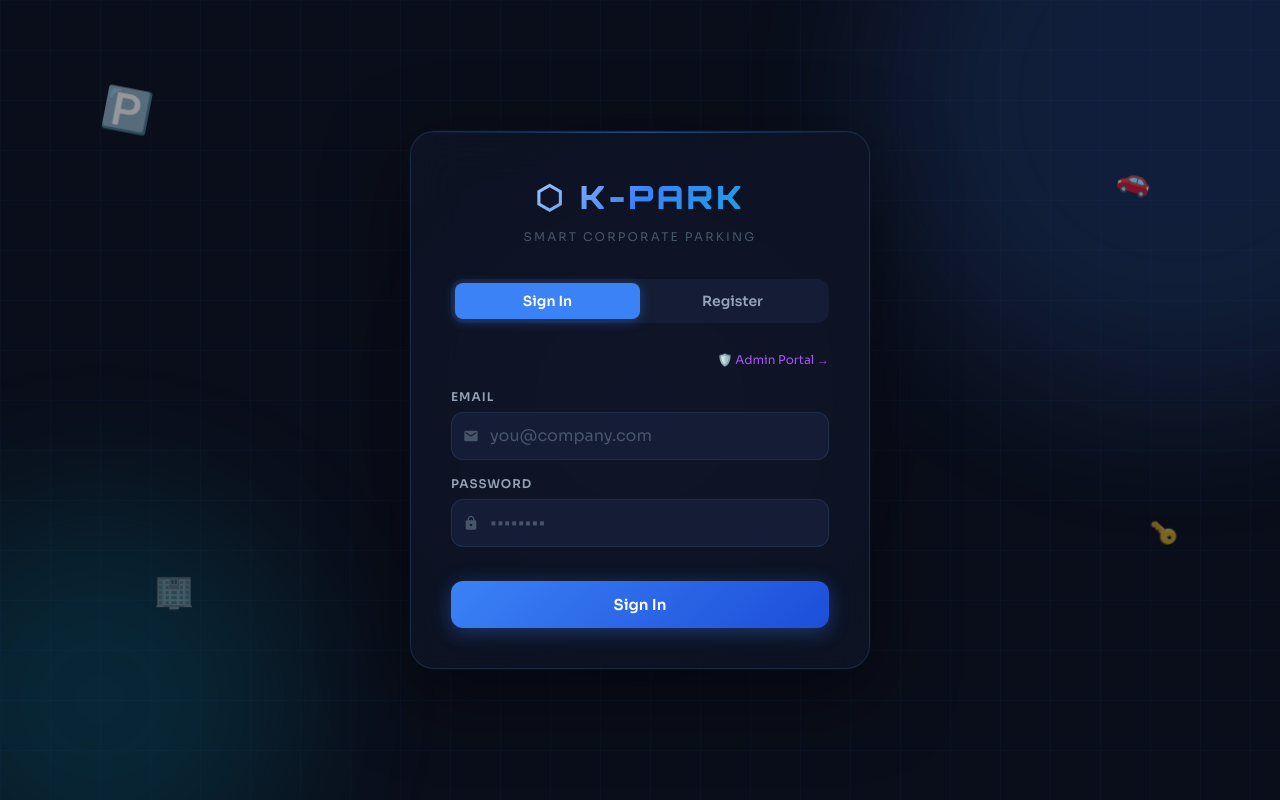
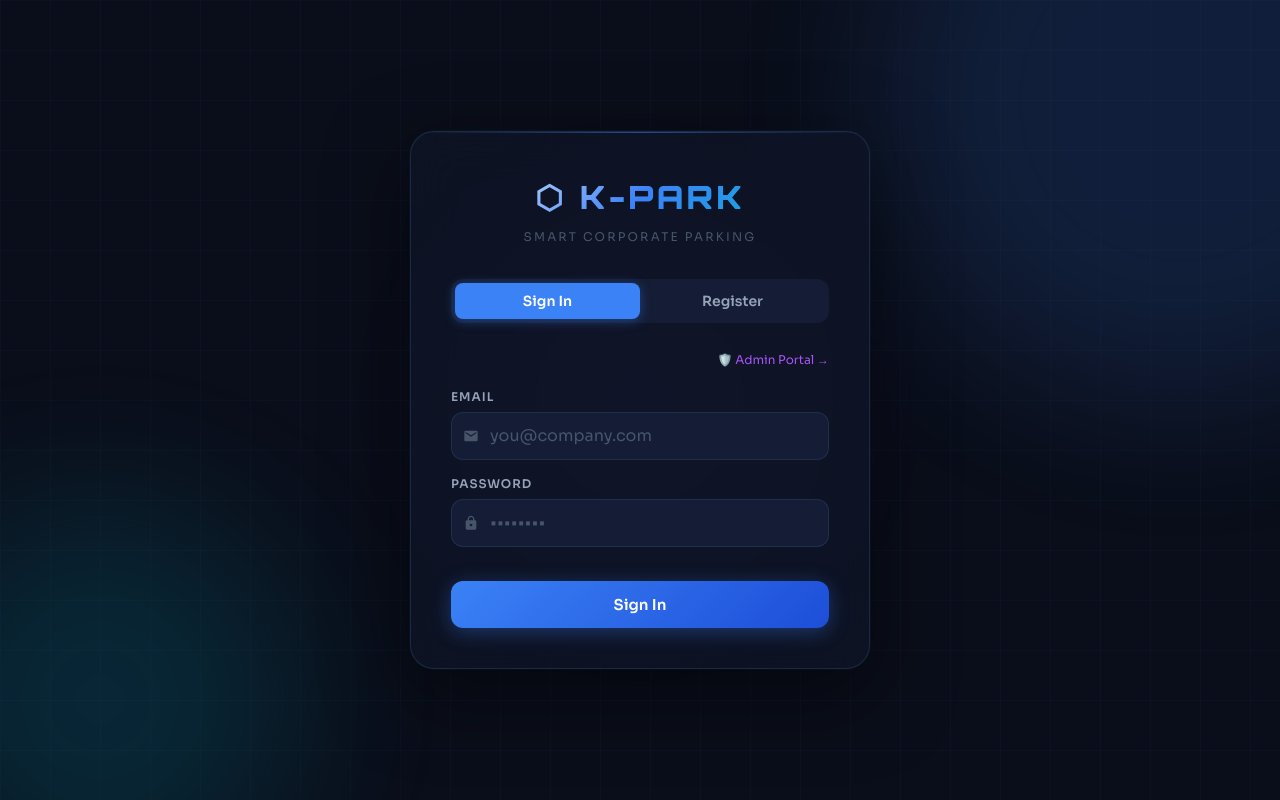
Before and after one commit to Suresh-272/K-park-frontend, a React (Create React App) app: page /login in a window 1280 px wide. Built offline with nearby package versions, Linux system fonts and the light colour scheme; no server answers.

Commit message:
icons removed

```diff
--- a/src/pages/AuthPage.js
+++ b/src/pages/AuthPage.js
@@ -209,10 +209,10 @@ export default function AuthPage() {
   return (
     <Page>
       <BgOrb /><BgOrb /><BgOrb />
-      <FloatingIcon size="40px" duration="6s" delay="0s" style={{ top:'10%', left:'8%' }}>🅿️</FloatingIcon>
+      {/* <FloatingIcon size="40px" duration="6s" delay="0s" style={{ top:'10%', left:'8%' }}>🅿️</FloatingIcon>
       <FloatingIcon size="28px" duration="5s" delay="1s" style={{ top:'20%', right:'10%' }}>🚗</FloatingIcon>
       <FloatingIcon size="32px" duration="7s" delay="2s" style={{ bottom:'20%', left:'12%' }}>🏢</FloatingIcon>
-      <FloatingIcon size="22px" duration="4s" delay="0.5s" style={{ bottom:'30%', right:'8%' }}>🔑</FloatingIcon>
+      <FloatingIcon size="22px" duration="4s" delay="0.5s" style={{ bottom:'30%', right:'8%' }}>🔑</FloatingIcon> */}
 
       <FormCard
         initial={{ opacity: 0, y: 30 }}
```
